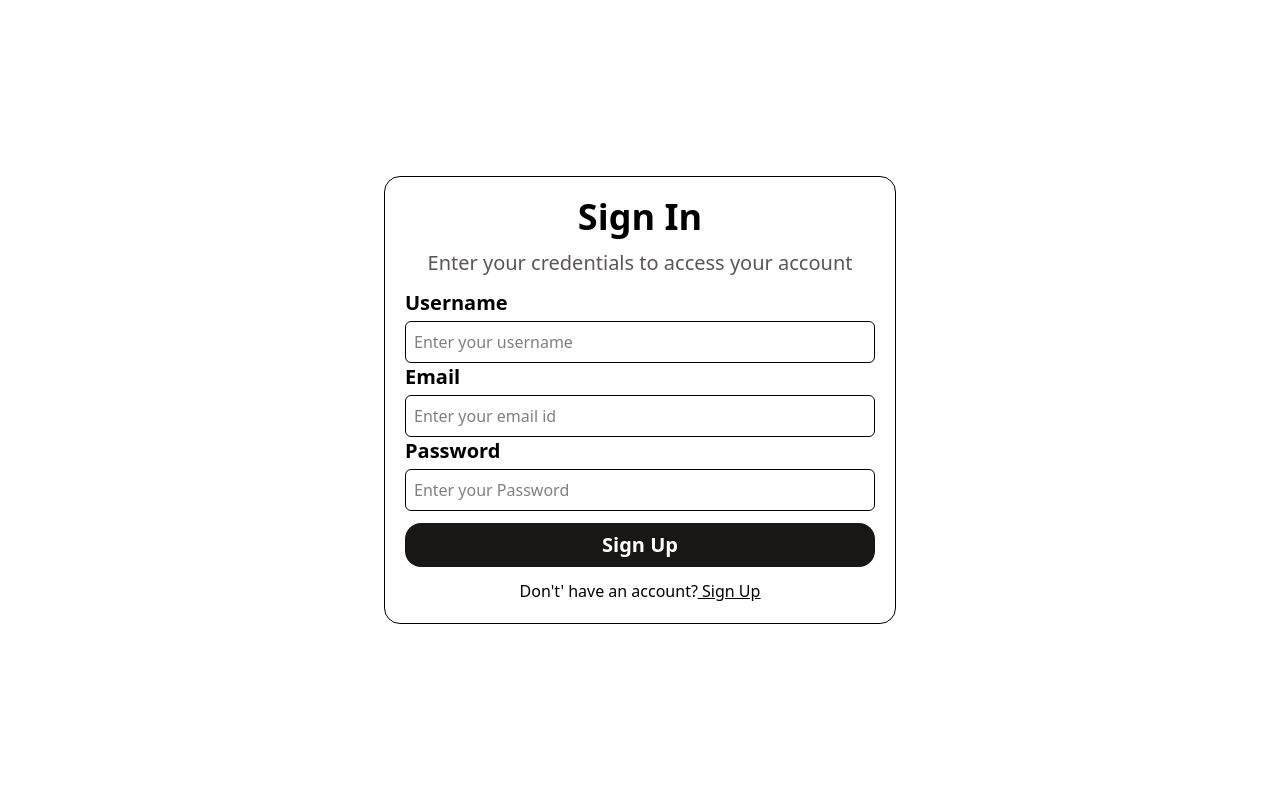
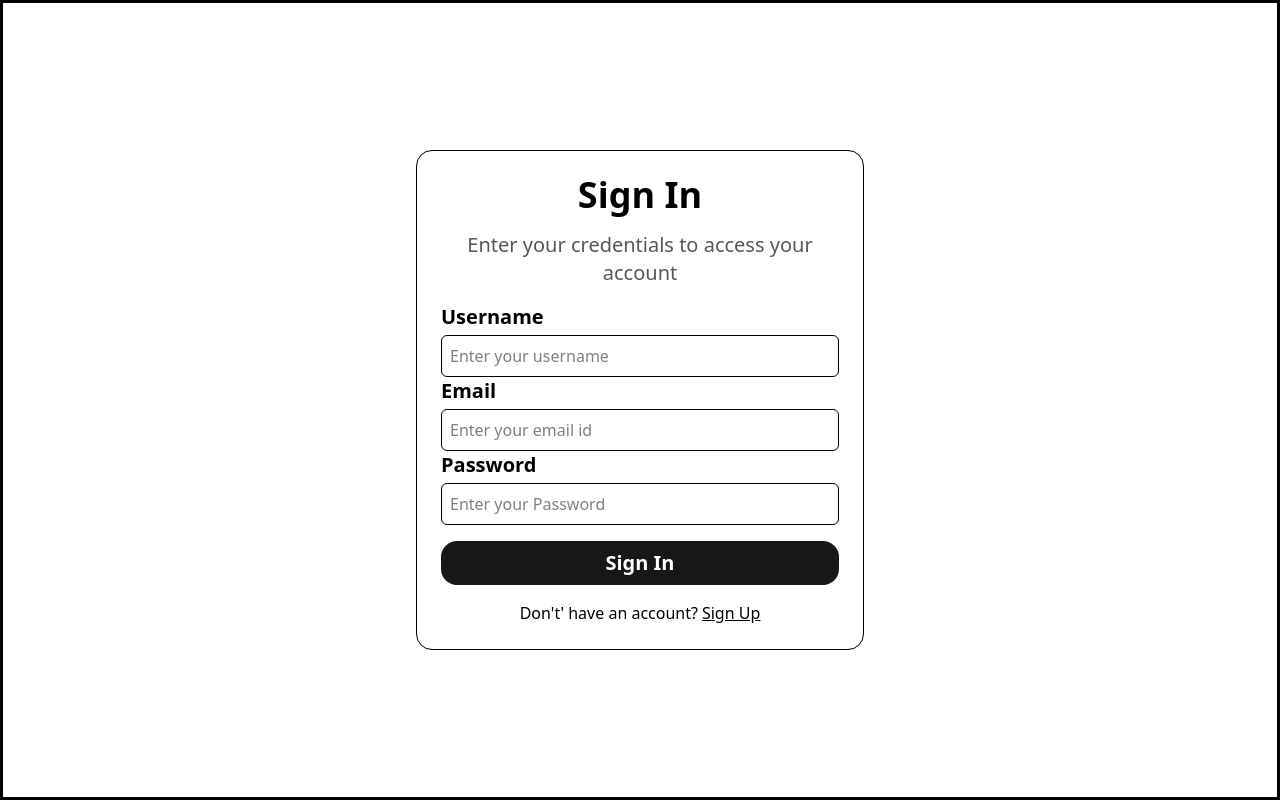
Before and after one commit to Bhumesh01/Quickify, a React (Vite) app in the folder frontend/: page /signin in a window 1280 px wide. Built offline with nearby package versions, Linux system fonts and the light colour scheme.

Commit message:
SignIn and SignUp page

```diff
--- a/frontend/src/pages/SignIn.tsx
+++ b/frontend/src/pages/SignIn.tsx
@@ -1,21 +1,76 @@
-import { Link } from "react-router-dom"
+import { Link, useNavigate } from "react-router-dom"
 import Button from "../components/ui/Button"
 import {InputField} from "../components/ui/InputField"
+import { useRef, useState } from "react"
+import axios, { isAxiosError } from "axios"
+interface ErrorMessageType{
+    email: string[],
+    password: string[],
+    username: string[]
+}
 export default function SignIn(){
+    const navigate = useNavigate();
+    const [loading, setLoading] = useState<boolean>(false);
+    const [message, setMessage] = useState<string|null>(null);
+    const [errorMessage, setErrorMessage] = useState<ErrorMessageType|null>(null);
+    const usernameRef = useRef<HTMLInputElement>(null);
+    const emailRef = useRef<HTMLInputElement>(null);
+    const passwordRef = useRef<HTMLInputElement>(null);
+    async function submit(){
+        setLoading(true);
+        setErrorMessage(null);
+        setMessage(null);
+        const username = usernameRef.current?.value;
+        const password = passwordRef.current?.value;
+        const email = emailRef.current?.value;
+        if(!username || !email || !password){
+            setMessage("All fields are required");
+            setLoading(false);
+            return;
+        }
+        try{
+            const response = await axios.post("http://localhost:3000/api/v1/user/signin", {
+                username: username,
+                password: password,
+                email:email
+            });
+            setMessage(response.data.message);
+            localStorage.setItem("token", response.data.token);
+            setTimeout(()=>{
+                setMessage("");
+                setLoading(false);
+                navigate("/dashboard");
+            }, 1000);
+        }
+        catch(err){
+            if(isAxiosError(err)){
+                console.log(err.response)
+                setErrorMessage(err.response?.data)
+                setMessage(err.response?.data.message)
+            }
+            else{
+                setMessage("Error while signing in")
+            }
+            setLoading(false)
+        }
+    }
     return(
-        <div className="h-screen w-screen flex flex-col justify-center">
-            <div className="border flex flex-col justify-center items-center m-auto p-5 rounded-2xl gap-3 md:w-[40%]">
-                <h1 className="font-bold text-4xl">Sign In</h1>
+        <div className="border-3 pt-5 pb-5 min-h-screen w-screen flex flex-col justify-center items-center px-4">
+            <div className="w-full max-w-md border rounded-2xl p-6 flex flex-col gap-4">
+                {message&&(
+                    <div className="bg-gray-500 opacity-80 text-white text-center p-2 rounded-lg w-full">{message}</div>
+                )}
+                <h1 className="font-bold text-4xl text-center">Sign In</h1>
                 <h2 className="text-[#5a5656] text-center font-medium text-xl wrap-break-word">Enter your credentials to access your account</h2>
                 <div className="w-full">
-                    <InputField label="Username" type="text" placeholder="Enter your username"></InputField>
-                    <InputField label="Email" type="text" placeholder="Enter your email id"></InputField>
-                    <InputField label="Password" type="text" placeholder="Enter your Password"></InputField>
+                    <InputField errorMessage={errorMessage?.username?.join(',')}  ref={usernameRef} label="Username" type="text" placeholder="Enter your username"></InputField>
+                    <InputField errorMessage={errorMessage?.email?.join(",")} ref={emailRef} label="Email" type="text" placeholder="Enter your email id"></InputField>
+                    <InputField errorMessage={errorMessage?.password?.join(",")} ref={passwordRef} label="Password" type="password" placeholder="Enter your Password"></InputField>
                 </div>
-                <Button text="Sign Up"></Button>
-                <p>
+                <Button isLoading={loading} onClick={submit} text="Sign In"></Button>
+                <p className="text-center flex justify-center gap-1">
                     Don't' have an account?
-                    <span className="underline">{<Link to="/signup"> Sign Up</Link>}</span>
+                    <span className="underline">{<Link to="/signup">Sign Up</Link>}</span>
                 </p>
             </div>
         </div>
--- a/frontend/src/pages/SignUp.tsx
+++ b/frontend/src/pages/SignUp.tsx
@@ -51,17 +51,17 @@ export default function SignUp(){
                 lastName: lastName,
                 confirmedPassword: confirmPassword
             });
-            setMessage(response.data.message);
             setTimeout(()=>{
                 setMessage("");
                 setLoading(false);
+                setMessage(response.data.message);
                 navigate("/signin");
             }, 1000);
         }
         catch(err){
             if(axios.isAxiosError(err)){
                 console.error(err.response?.data)
-                setMessage("Validation Failed");
+                setMessage(err.response?.data?.message);
                 setErrors(err.response?.data);
             }
             else{
```
